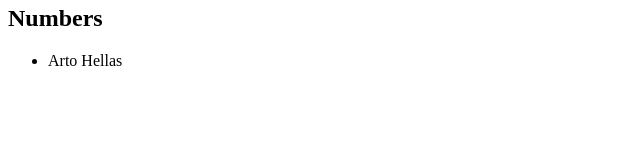
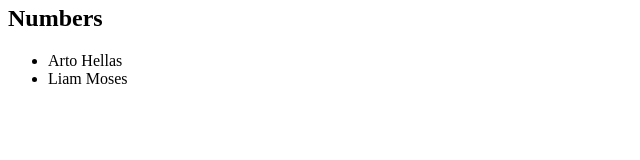
Before and after one commit to LiamHepworth/fullstackopen-2023, a React (Vite) app in the folder coursework/part2/phonebook/: page / in a window 1280 px wide. Shown: the part 124-284 px from the top of the page, without its empty margins (0-640 px from the left). Built offline with nearby package versions, Linux system fonts and the light colour scheme.

Commit message:
Check for existing contact

```diff
--- a/coursework/part2/phonebook/src/App.jsx
+++ b/coursework/part2/phonebook/src/App.jsx
@@ -2,7 +2,8 @@ import { useState } from 'react'
 
 const App = () => {
   const [persons, setPersons] = useState([
-    { name: 'Arto Hellas' }
+    { name: 'Arto Hellas' },
+    { name: 'Liam Moses' },
   ])
   const [newName, setNewName] = useState('')
 
@@ -13,7 +14,11 @@ const App = () => {
       name: newName,
     }
 
-    setPersons(persons.concat(newContact))
+    if(persons.map((person) => person.name).includes(newName)){
+      alert(`${newName} already exists within contact list`)
+    } else {
+      setPersons(persons.concat(newContact))
+    }
   };
 
   return (
```
